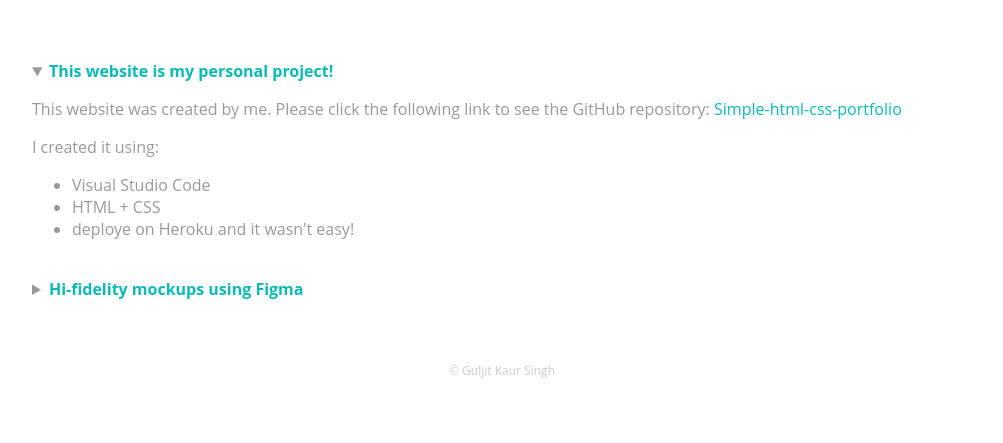
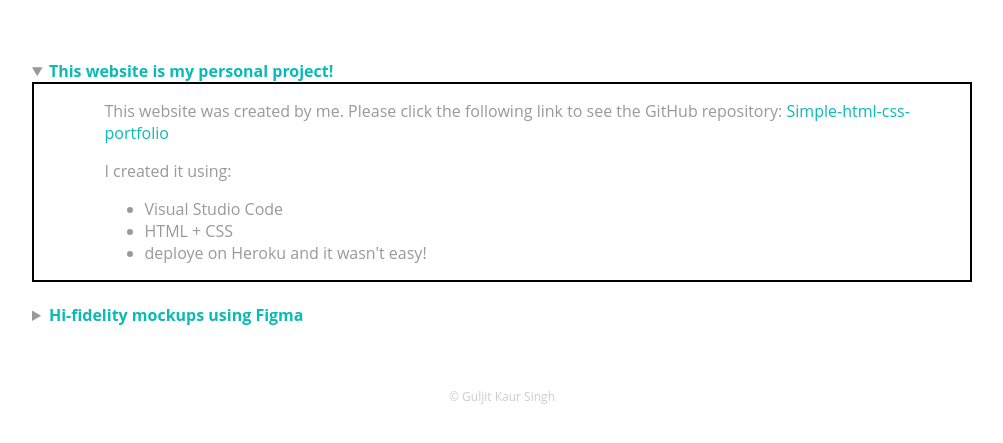
Before and after one commit to guljitsingh/simple-html-css-portfolio, a PHP site: page /projects.html in a window 1280 px wide, after a click on "This website is my personal project!". Shown: the part 105-548 px from the top of the page, without its empty margins (138-1141 px from the left). Run offline with PHP 8.4, Linux system fonts and the light colour scheme.

Commit message:
Added my CSS border to the project details.

```diff
--- a/css/main.css
+++ b/css/main.css
@@ -9,6 +9,11 @@ GENERAL
 body {
 	margin: 0;
 	font-family: 'Open Sans', sans-serif;
+}
+
+.project-border {
+	border: 2px solid black;
+	padding-left: 7.5%;
 }
 
 #wrapper {
```
